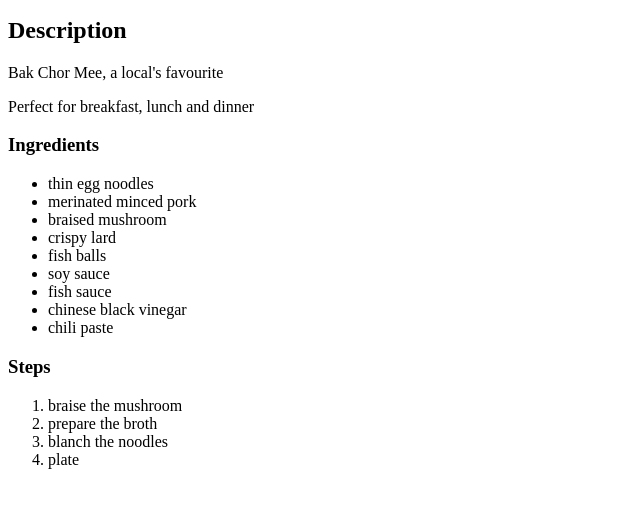
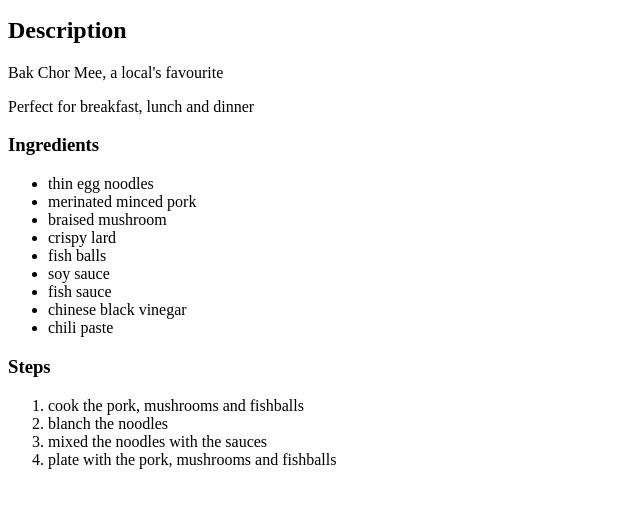
Before and after one commit to krsng-lab/odin-recipes, a plain HTML site: page recipes/bakchormee.html in a window 1280 px wide. Shown: the part 127-634 px from the top of the page, without its empty margins (0-640 px from the left). Drawn offline with Linux system fonts and the light colour scheme.

Commit message:
Made corrections to bak chor mee steps

```diff
--- a/recipes/bakchormee.html
+++ b/recipes/bakchormee.html
@@ -26,10 +26,10 @@
     </ul>
     <h3>Steps</h3>
     <ol>
-        <li>braise the mushroom</li>
-        <li>prepare the broth</li>
+        <li>cook the pork, mushrooms and fishballs</li>
         <li>blanch the noodles</li>
-        <li>plate</li>
+        <li>mixed the noodles with the sauces</li>
+        <li>plate with the pork, mushrooms and fishballs</li>
     </ol>
 </body>
 </html>
```
